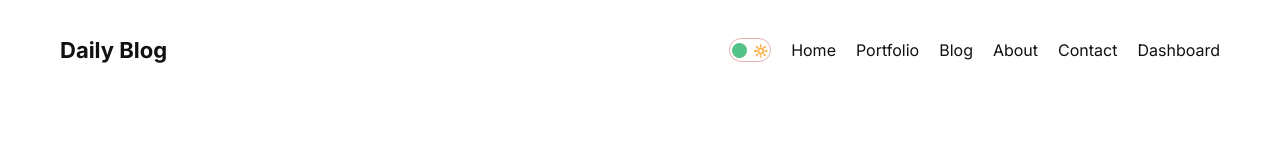
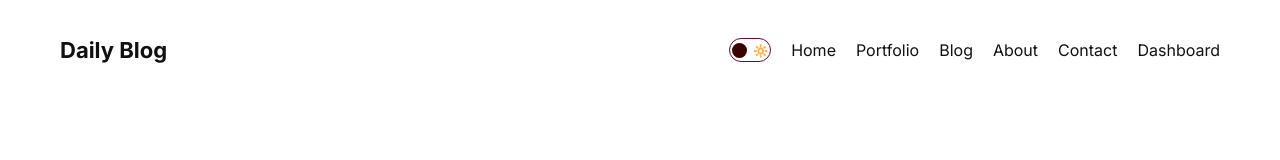
Before and after one commit to sudhanshu418/BlogWebsite, a Next.js app: page / in a window 1280 px wide. Shown: the top 160 px of the page. Built offline with nearby package versions, Linux system fonts and the light colour scheme; no server answers.

Commit message:
Update darkModeToggle.module.css

```diff
--- a/src/components/DarkModeToggle/darkModeToggle.module.css
+++ b/src/components/DarkModeToggle/darkModeToggle.module.css
@@ -1,7 +1,7 @@
 .container{
   width: 42px;
   height: 24px;
-  border: 1.5px solid #c2535370;
+  border: 1.5px solid #630941;
   border-radius: 30px;
   display: flex;
   align-items: center;
@@ -18,7 +18,7 @@
 .ball{
   width: 15px;
   height: 15px;
-  background-color: #53c28b;
+  background-color: #3c0304;
   border-radius: 50%;
   position: absolute;
 }
```
